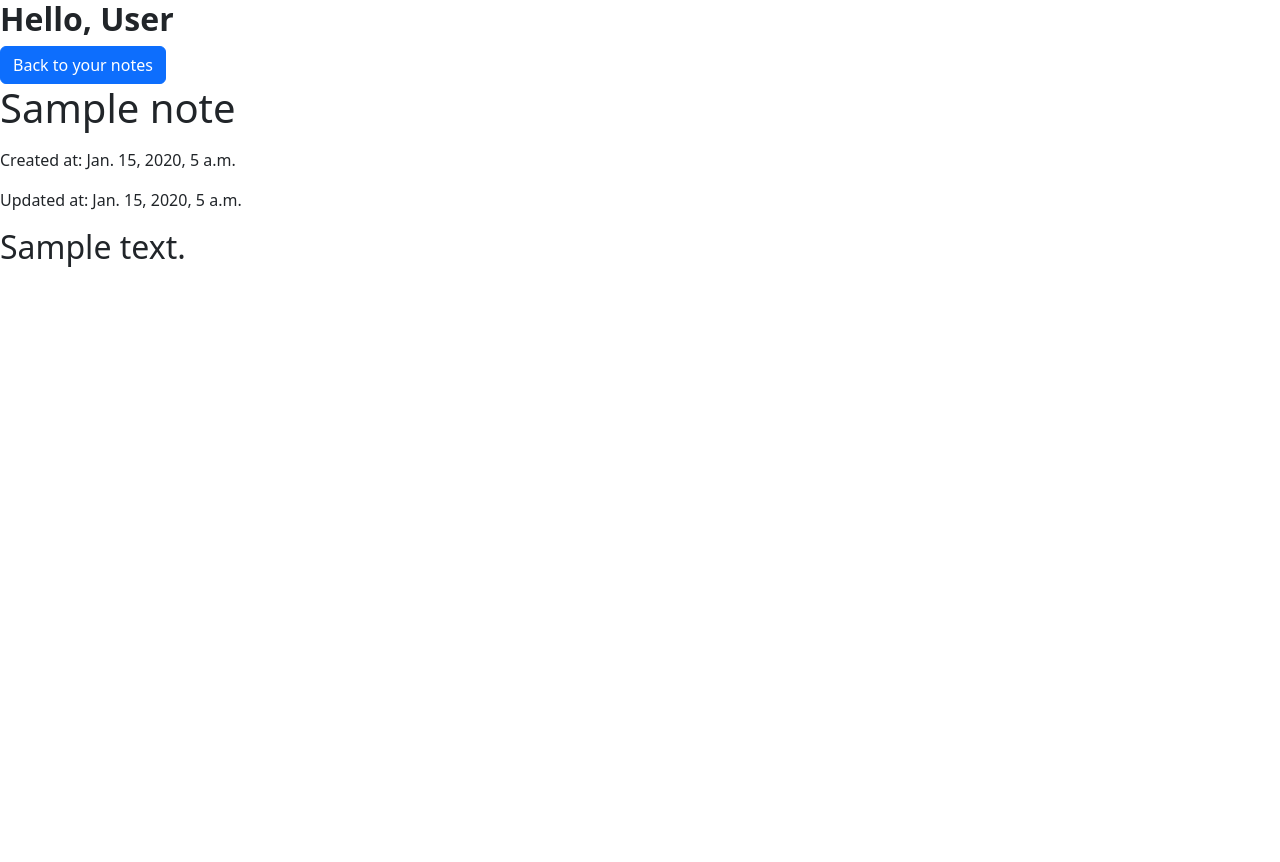
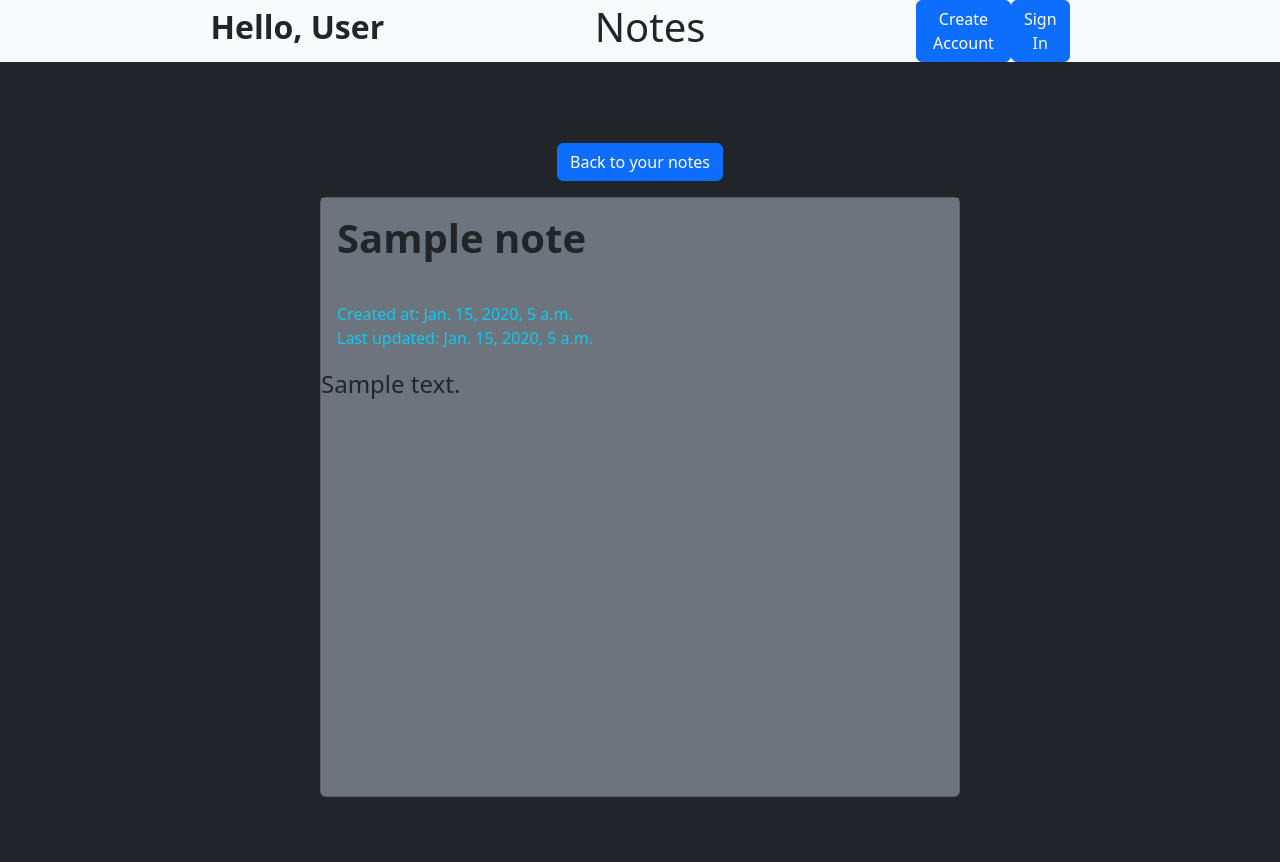
Before and after one commit to morleydan10/MyNotes, a Django app: page /notes/1/ in a window 1280 px wide. Before the commit the page ends 267 px from the top, so only its background shows below. Run offline with Django 5.2, Linux system fonts and the light colour scheme; tables that the repository leaves empty hold one stand-in row (values such as "Sample post"); some libraries are stand-ins or nearby versions.

Commit message:
Adjusted styling for both views

```diff
--- a/mysite/mysite/settings.py
+++ b/mysite/mysite/settings.py
@@ -119,6 +119,10 @@ USE_TZ = True
 
 STATIC_URL = "static/"
 
+STATICFILES_DIRS = [
+    BASE_DIR / "static",
+]
+
 # Default primary key field type
 # https://docs.djangoproject.com/en/5.0/ref/settings/#default-auto-field
 
--- /dev/null
+++ b/mysite/notes/static/css/notes_list.css
@@ -0,0 +1,6 @@
+:root{
+    --primary: #2cc1a6;
+    --secondary: #1ceac4;
+    --tertiary: #1cfcd3;
+    --quarternary: #47605c;
+}
--- a/mysite/notes/templates/note_detail.html
+++ b/mysite/notes/templates/note_detail.html
@@ -1,21 +1,39 @@
 <!DOCTYPE html>
 <html>
 <head>
-    <title>{{ note.title }}</title>
+    <title>MyNotes</title>
     {% load bootstrap5 %}
     {% bootstrap_css %}
     {% bootstrap_javascript %}
     {% bootstrap_messages %}
 </head>
 <body>
-    <h2><b>Hello, User</b></h2>
-    <a href="/notes/">
-        <button class="btn btn-primary">Back to your notes</button>
-    </a>
-    <h1>{{ note.title }}</h1>
-    <p>{{ note.content }}</p>
-    <p>Created at: {{ note.created_at }}</p>
-    <p>Updated at: {{ note.updated_at }}</p>
-    <h2>{{note.body}}</h2>
+    <nav class="d-flex flex-row justify-content-evenly align-items-center bg-light">
+        <h2><b>Hello, User</b></h2>
+        <h1>Notes</h1>
+        <div class="d-flex flex-row justify-content-between align-items-center" style="width: 12%">
+            <button class="btn btn-primary">Create Account</button>
+            <button class="btn btn-primary">Sign In</button>
+        </div>
+    </nav>
+    <root class="d-flex flex-column justify-content-center align-items-center bg-dark text-light" style="height: 100vh; width: 100vw;">
+        <a href="/notes/">
+            <button class="btn btn-primary m-3">Back to your notes</button>
+        </a>
+        <div class="card d-flex flex-column bg-secondary" style="width: 50vw; height: 75%;">
+            <div class="d-flex flex-column justify-content-center align-items-start bg-secondary">
+                <div class="d-flex flex-row text-start p-3 ">
+                    <h1 class="fw-bold">{{ note.title }}</h1>
+                </div>
+                <div class="d-flex flex-column p-3">
+                    <p class="fs-6 text-info m-0">Created at: {{ note.created_at }}</p>
+                    <p class="fs-6 text-info m-0">Last updated: {{ note.updated_at }}</p>
+                </div>
+            </div>
+            <div>
+                <p class="fs-4">{{note.body}}</p>
+            </div>
+        </div>
+    </root>
 </body>
 </html>
```
Also changed, not shown: mysite/notes/templates/notes_list.html (+14 -5 lines).
